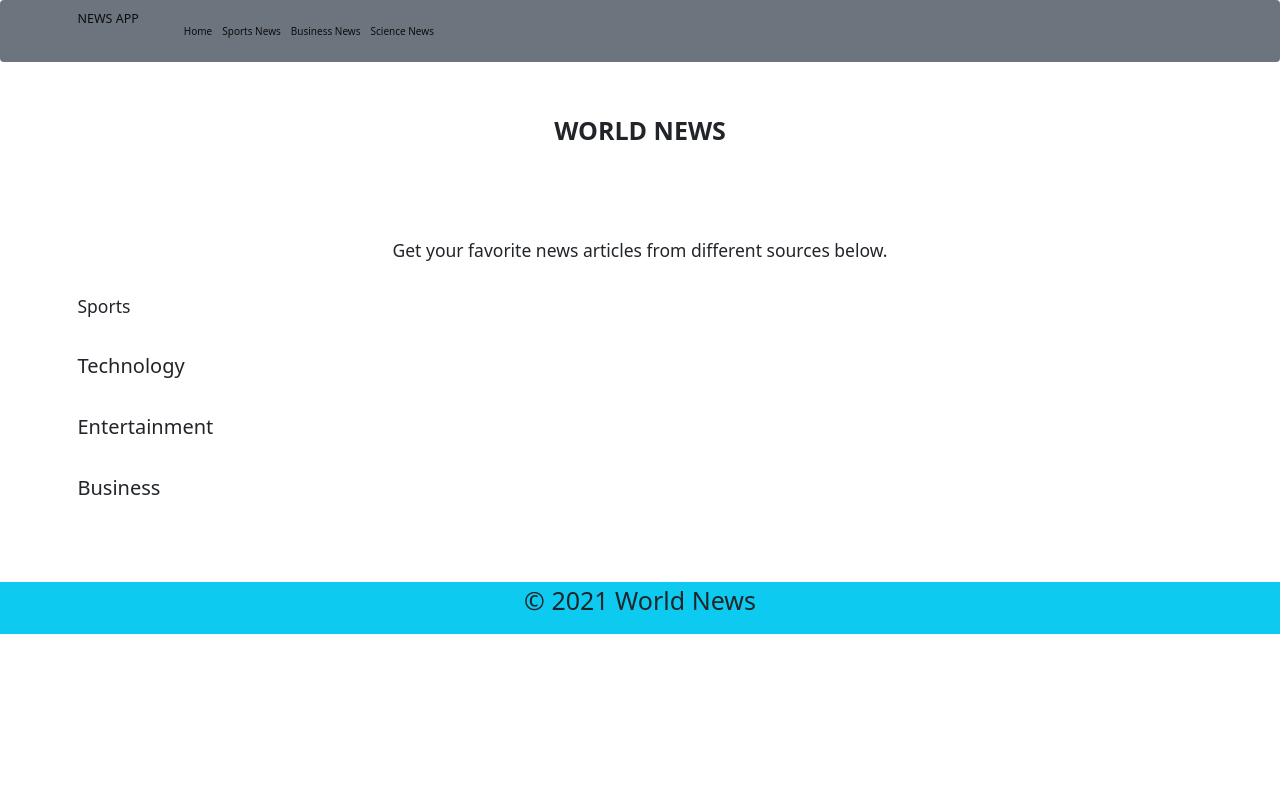
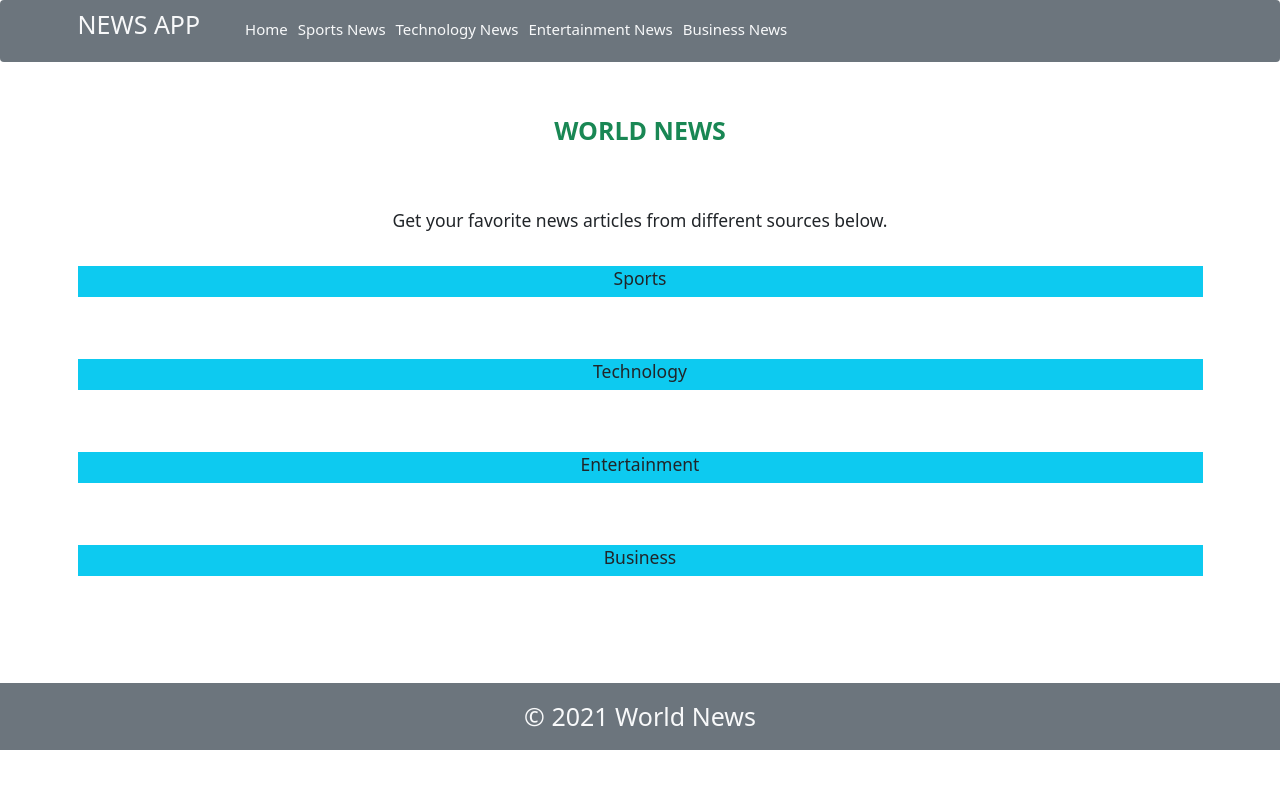
Before and after one commit to clarametto/News-API, a Flask app: template app/templates/index.html in a window 1280 px wide. Run offline with Flask 2, Linux system fonts and the light colour scheme; the template is opened without the code that fills it, so the values that code supplies are empty; some libraries are stand-ins or nearby versions.

Commit message:
update index and navbar

```diff
--- a/app/templates/index.html
+++ b/app/templates/index.html
@@ -17,45 +17,53 @@
 {% block content%}
 <div class="container">
 <div>
-    <div class="text-center pt-5 pb-5">
-        <span class="fs-1"><strong>WORLD NEWS</strong></span>
+    <div class="text-center pt-5">
+        <span class="text-success fs-1"><strong>WORLD NEWS</strong></span>
     </div>
     <br><br>
     <h3 class="text-center d-1 pt-5 pb-5">Get your favorite news articles from different sources below.</h3>
 
 </div>
     <div class="row">
-        <div class="">
-            <h3>Sports</h3>
+        <div id="sports">
+            <div class="bg-info text-center p-1">
+                <h3>Sports</h3>
+            </div><br><br>
             {{ macro.displaySourceList(sports)}}
         </div>
 
     </div>
     <div class="row">
-        <div class="">
-            <h2> Technology</h2>
+        <div id="technology">
+            <div class="bg-info text-center p-1">
+                <h3>Technology</h3>
+            </div><br><br>
             {{ macro.displaySourceList(technology)}}
         </div>
     </div>
     <div class="row">
-        <div class="">
-            <h2>Entertainment</h2>
+        <div id="entertainment">
+            <div class="bg-info text-center p-1">
+                <h3>Entertainment</h3>
+            </div><br><br>
             {{ macro.displaySourceList(entertainment)}}
         </div>
     </div>
     <div class="row">
 
-        <div class="">
-            <h2> Business</h2>
+        <div id="business">
+            <div class="bg-info text-center p-1">
+                <h3>Business</h3>
+            </div><br><br>
             {{ macro.displaySourceList(business)}}
         </div>
     </div>
 </div>
 
 <br><br><br>
-<div class="bg-info">
+<div class="bg-secondary">
     {% block footer %}
-        <footer class="text-center fs-1 pb-4">&copy; 2021 World News</footer>
+        <footer class="text-center text-light fs-1 pt-4 pb-4">&copy; 2021 World News</footer>
     {% endblock footer %}
 </div>
 
--- a/app/templates/navbar.html
+++ b/app/templates/navbar.html
@@ -6,22 +6,22 @@
     <meta name="viewport" content="width=device-width, initial-scale=1.0">
     <link href="https://cdn.jsdelivr.net/npm/bootstrap@5.1.3/dist/css/bootstrap.min.css" rel="stylesheet" integrity="sha384-1BmE4kWBq78iYhFldvKuhfTAU6auU8tT94WrHftjDbrCEXSU1oBoqyl2QvZ6jIW3" crossorigin="anonymous">
     <title>NEWS</title>
-
 </head>
 <body>
     <nav class="navbar navbar-expand-lg navbar-light bg-secondary">
         <div class="container">
-          <a class="navbar-brand" href="#">NEWS APP</a>
+          <a class="text-light navbar-brand" href="/"><h1>NEWS APP</h1></a>
           <button class="navbar-toggler" type="button" data-bs-toggle="collapse" data-bs-target="#navbarNavAltMarkup" aria-controls="navbarNavAltMarkup" aria-expanded="false" aria-label="Toggle navigation">
             <span class="navbar-toggler-icon"></span>
           </button>
           <div class="collapse navbar-collapse" id="navbarNavAltMarkup">
             <div class="navbar-nav">
               <span class="spacer"></span>
-              <a class="nav-link active" aria-current="page" href="/">Home</a>
-              <a class="nav-link active" aria-current="page" href="/sports">Sports News</a>
-              <a class="nav-link active" aria-current="page" href="/business">Business News</a>
-              <a class="nav-link active" aria-current="page" href="/science">Science News</a>
+              <a class="nav-link active" aria-current="page" href="/"><h4 class="text-light">Home</h4></a>
+              <a class="nav-link active" aria-current="page" href="#sports"><h4 class="text-light">Sports News</h4></a>
+              <a class="nav-link active" aria-current="page" href="#technology"><h4 class="text-light">Technology News</h4></a>
+              <a class="nav-link active" aria-current="page" href="#entertainment"><h4 class="text-light">Entertainment News</h4></a>
+              <a class="nav-link active" aria-current="page" href="#business"><h4 class="text-light">Business News</h4></a>
             </div>
           </div>
         </div>
```
